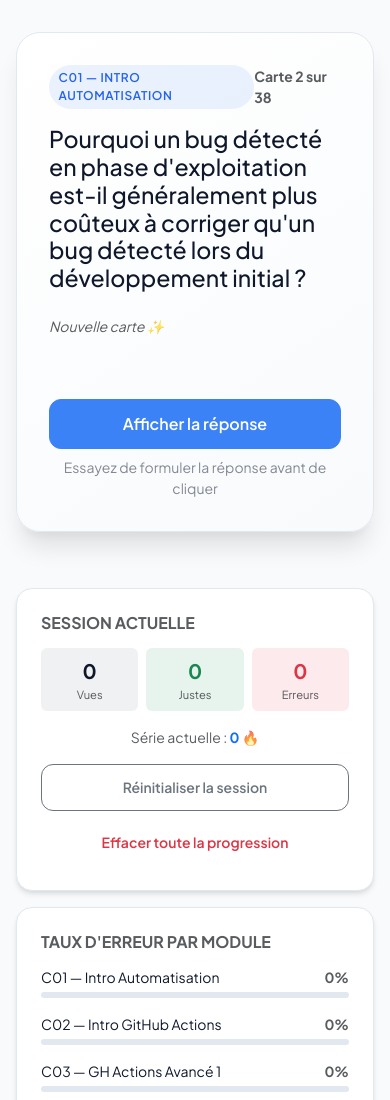
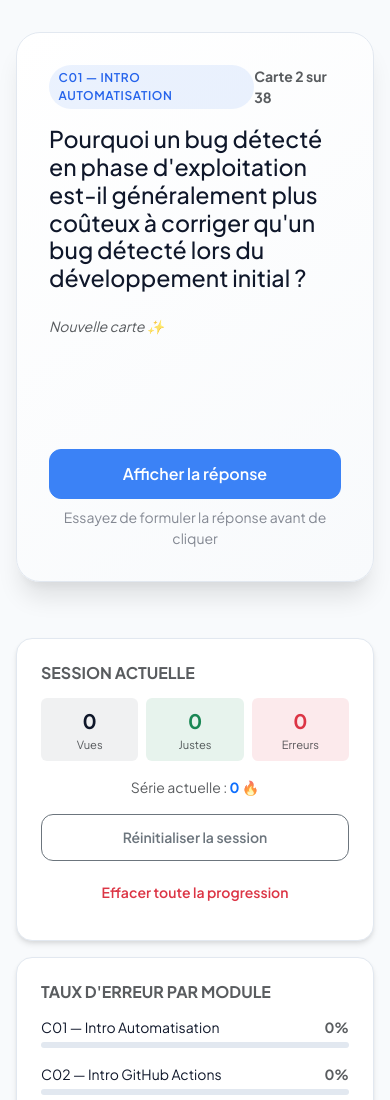
Before and after one commit to David12000/revisions-github-action, a plain HTML site: page index.html in a window 390 px wide. Shown: the top 1100 px of the page. Drawn offline with nearby package versions, Linux system fonts and the light colour scheme.

Commit message:
Fix flashcard size on mobile device

```diff
--- a/index.html
+++ b/index.html
@@ -172,7 +172,7 @@
         padding: 2rem;
       }
       .flashcard-inner {
-        min-height: 500px;
+        min-height: 550px;
       }
     }
   </style>
@@ -725,4 +725,5 @@
     document.addEventListener("DOMContentLoaded", initApp);
   </script>
 </body>
+
 </html>
```
